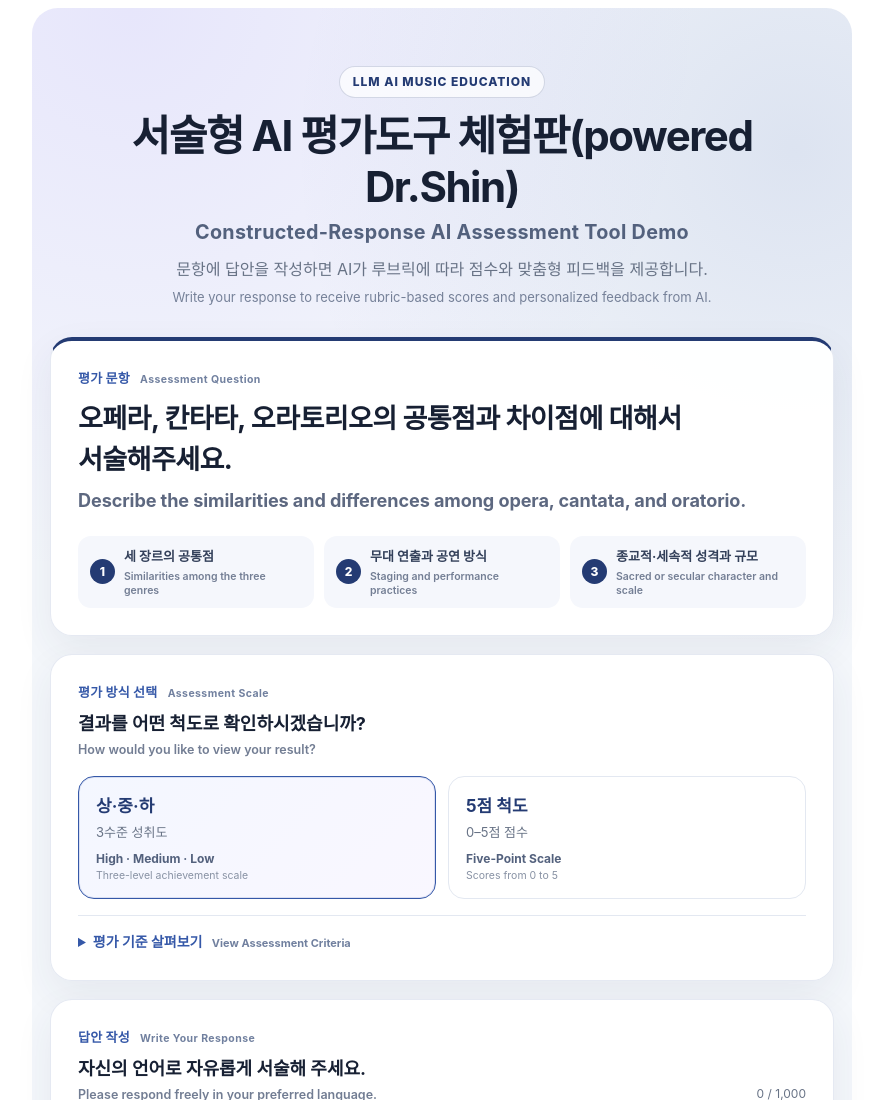
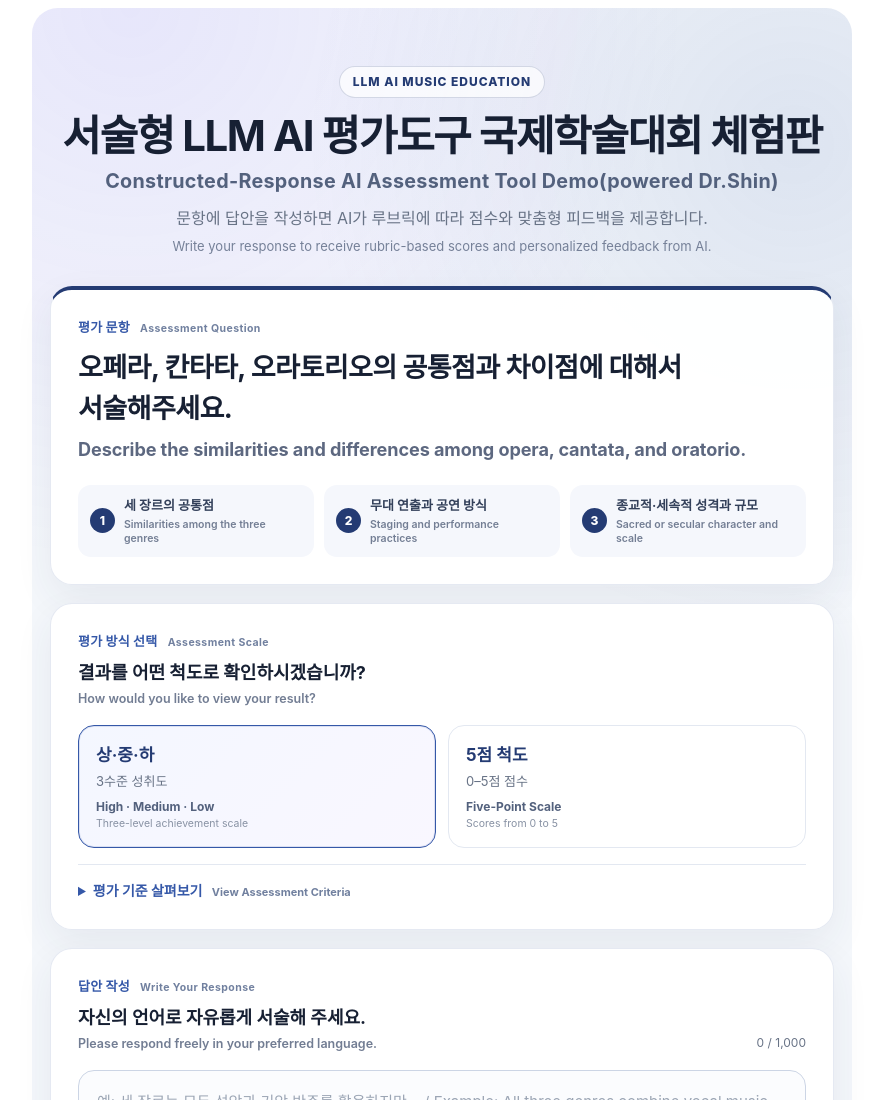
Before and after one commit to MusicShin/music-ai-evaluator, a website: page index.html in a window 1280 px wide. Shown: the top 1100 px of the page, without its empty margins (198-1081 px from the left). Drawn offline with Linux system fonts and the light colour scheme.

Commit message:
Update titles in index.html for clarity

```diff
--- a/index.html
+++ b/index.html
@@ -32,10 +32,10 @@
 
       <h1>
         <span class="lme-title-ko">
-          서술형 AI 평가도구 체험판(powered Dr.Shin)
+          서술형 LLM AI 평가도구 국제학술대회 체험판
         </span>
         <span class="lme-title-en" lang="en">
-          Constructed-Response AI Assessment Tool Demo
+          Constructed-Response AI Assessment Tool Demo(powered Dr.Shin)
         </span>
       </h1>
 
```
